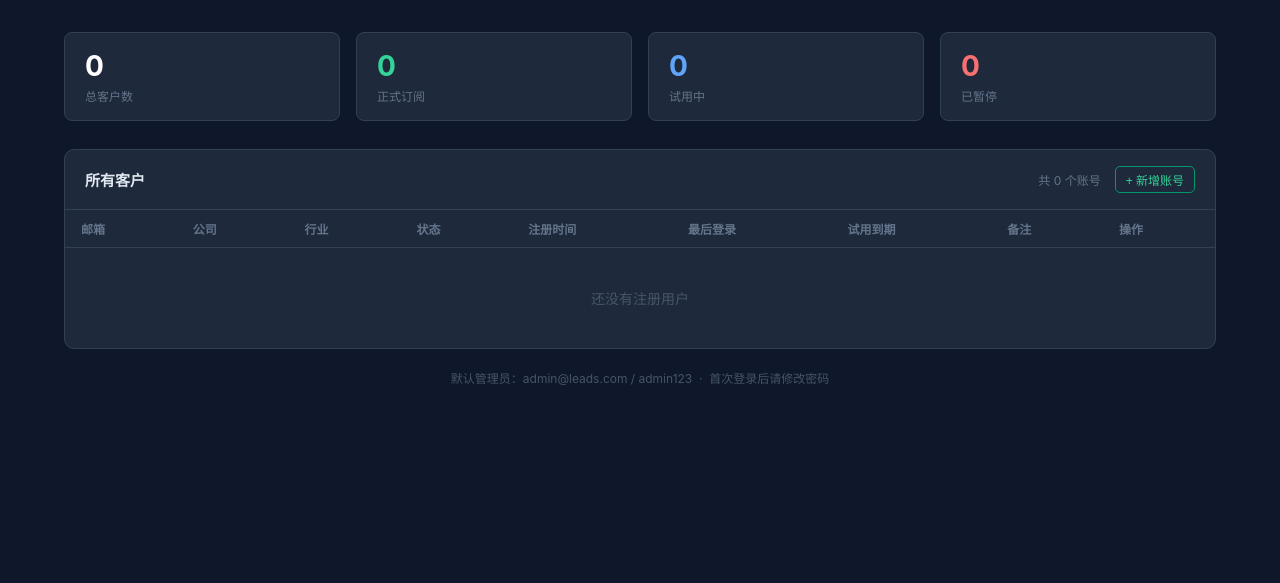
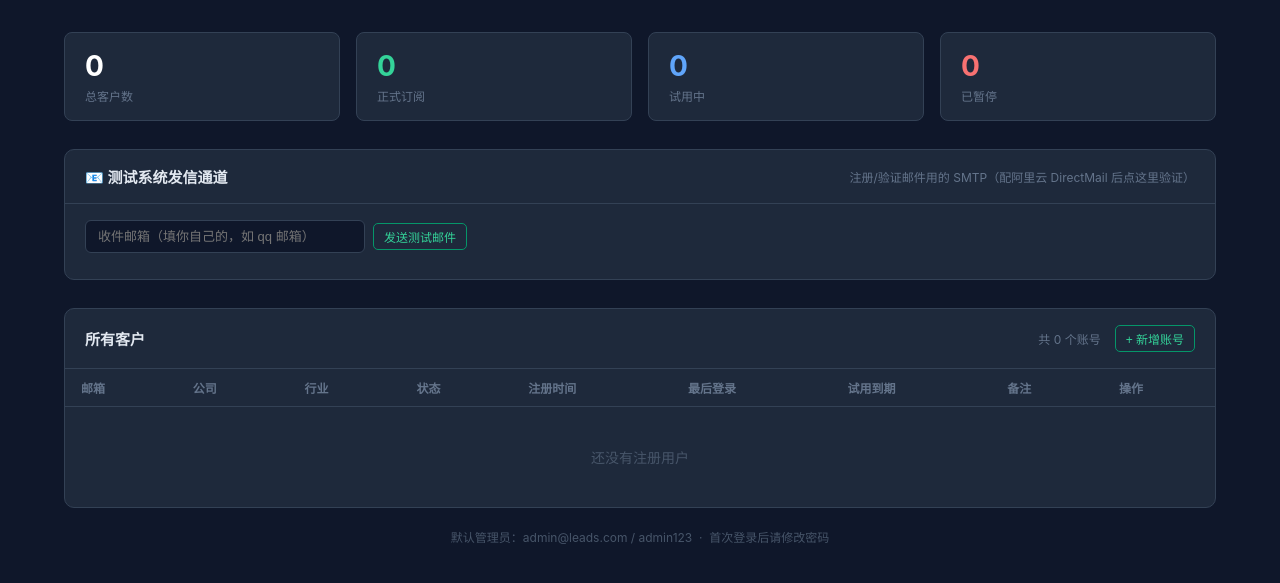
Before and after one commit to liumingyang-maker/leadflow-saas, a Flask app: page /admin in a window 1280 px wide. Shown: the part 56-639 px from the top of the page. Run offline with Flask 3, Linux system fonts and the light colour scheme; the visitor is signed in with stand-in values (Sample User, id 1); data that the repository does not hold is empty.

Commit message:
系统发信：可见日志 + 后台「测试发信」一键诊断
- mailer.py 改用项目 logger（waitress 下 print 被缓冲看不到），
  发信成功/失败原因写进项目日志；配 DirectMail 排错全靠它。
- 支持 465(SSL) 和 587/25(STARTTLS) 两种端口。
- 新增 smtp_diagnose()：返回当前 SMTP 配置 + 成败原因（密码掩码）。
- /admin/mail-test 路由 + 后台面板「测试发信」按钮。

```diff
--- a/web/app.py
+++ b/web/app.py
@@ -1858,6 +1858,19 @@ def admin_panel():
     return render_template("admin/panel.html", tenants=admin_db.all_tenants())
 
 
+@app.route("/admin/mail-test", methods=["POST"])
+@admin_required
+def admin_mail_test():
+    """测试系统发信通道（注册/验证邮件用的 SMTP）。配 DirectMail 后点这个一键验证，
+    不用每次去注册假账号。返回当前 SMTP 配置 + 成功/失败原因。"""
+    to = request.form.get("to") or (request.get_json(silent=True) or {}).get("to") or ""
+    to = to.strip()
+    if "@" not in to:
+        return jsonify({"ok": False, "detail": "请填一个有效的收件邮箱"}), 400
+    from mailer import smtp_diagnose
+    return jsonify(smtp_diagnose(to))
+
+
 @app.route("/admin/pipeline")
 @admin_required
 def admin_pipeline():
--- a/web/templates/admin/panel.html
+++ b/web/templates/admin/panel.html
@@ -82,6 +82,22 @@ tr:hover td{background:#243349}
     <div class="stat"><div class="num" style="color:#34d399">{{ active }}</div><div class="lbl">正式订阅</div></div>
     <div class="stat"><div class="num" style="color:#60a5fa">{{ trial }}</div><div class="lbl">试用中</div></div>
     <div class="stat"><div class="num" style="color:#f87171">{{ suspended }}</div><div class="lbl">已暂停</div></div>
+  </div>
+
+  <!-- 测试发信（配 DirectMail 后一键验证系统邮件通道）-->
+  <div class="card" style="margin-bottom:28px">
+    <div class="card-header"><h2>📧 测试系统发信通道</h2>
+      <span style="font-size:12px;color:#64748b">注册/验证邮件用的 SMTP（配阿里云 DirectMail 后点这里验证）</span>
+    </div>
+    <div style="padding:16px 20px">
+      <div style="display:flex;gap:8px;align-items:center;flex-wrap:wrap">
+        <input id="mailTo" type="email" placeholder="收件邮箱（填你自己的，如 qq 邮箱）"
+               style="background:#0f172a;border:1px solid #334155;color:#e2e8f0;border-radius:6px;padding:8px 12px;font-size:13px;min-width:280px">
+        <button class="btn-sm btn-green" type="button" onclick="testMail()">发送测试邮件</button>
+        <span id="mailMsg" style="font-size:13px;color:#94a3b8"></span>
+      </div>
+      <div id="mailDiag" style="margin-top:10px;font-size:12px;color:#64748b;font-family:monospace;white-space:pre-wrap;line-height:1.6"></div>
+    </div>
   </div>
 
   <!-- 客户列表 -->
@@ -205,6 +221,24 @@ function toggleBox(id){
   var e=document.getElementById(id);
   if(e) e.style.display=(e.style.display==='none'||!e.style.display)?'':'none';
 }
+function testMail(){
+  var to = (document.getElementById('mailTo').value||'').trim();
+  var msg = document.getElementById('mailMsg');
+  var diag = document.getElementById('mailDiag');
+  if(to.indexOf('@')<0){ msg.textContent='请填一个有效邮箱'; msg.style.color='#f87171'; return; }
+  msg.textContent='⏳ 发送中…'; msg.style.color='#94a3b8'; diag.textContent='';
+  fetch('/admin/mail-test',{method:'POST',headers:{'Content-Type':'application/json'},
+    body:JSON.stringify({to:to})}).then(function(r){return r.json();}).then(function(d){
+    if(d.ok){ msg.textContent='✅ '+(d.detail||'发送成功'); msg.style.color='#34d399'; }
+    else { msg.textContent='❌ 发送失败'; msg.style.color='#f87171'; }
+    diag.textContent =
+      'host: '+(d.host||'-')+':'+(d.port||'-')+'\n'+
+      'user: '+(d.user||'(未配置)')+'\n'+
+      'pass: '+(d.pass_set?'已设置':'❌ 未设置')+'\n'+
+      'from: '+(d.from_name||'-')+'\n'+
+      '结果: '+(d.detail||'-');
+  }).catch(function(){ msg.textContent='请求出错'; msg.style.color='#f87171'; });
+}
 </script>
 </body>
 </html>
```
Also changed, not shown: core/mailer.py (+61 -11 lines).
